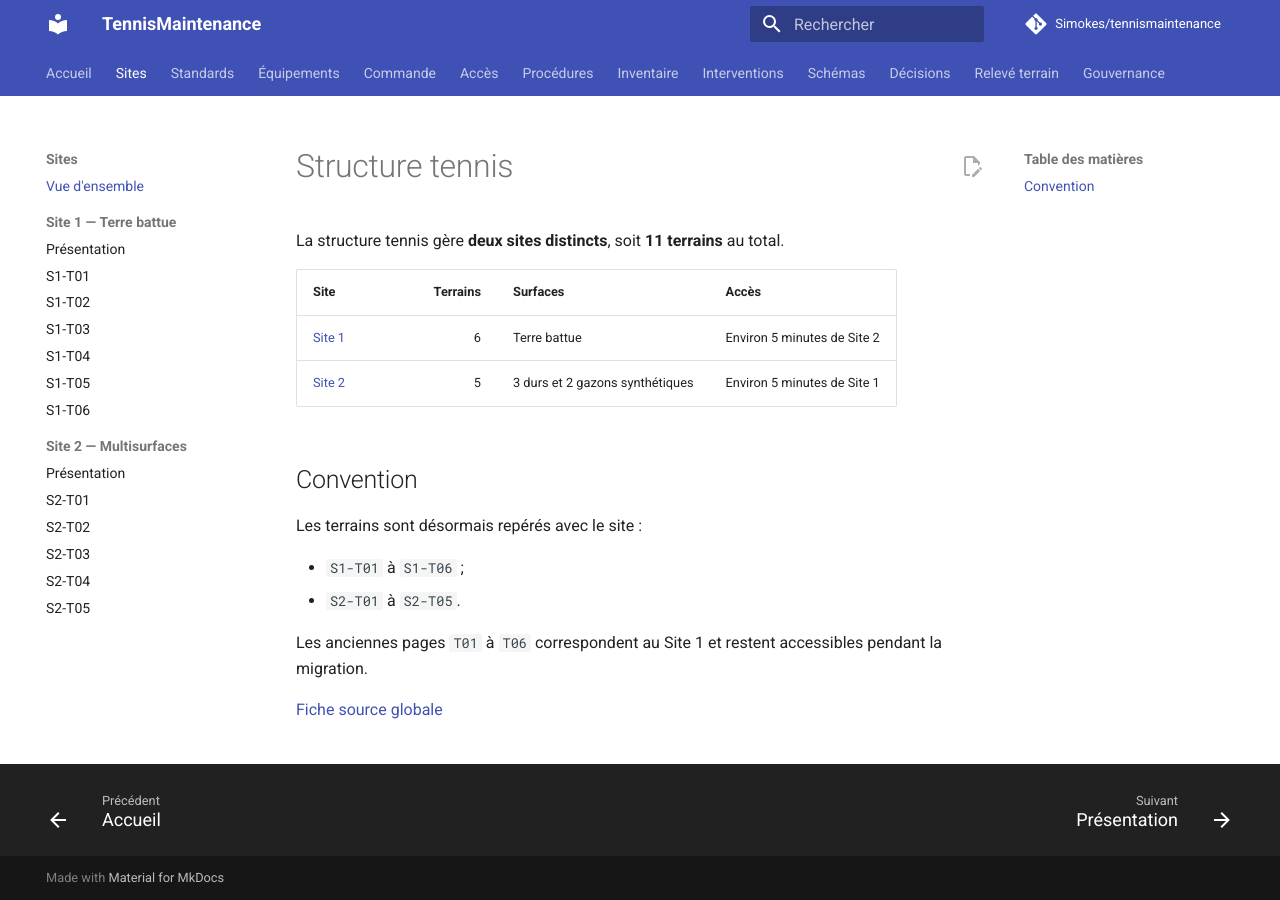
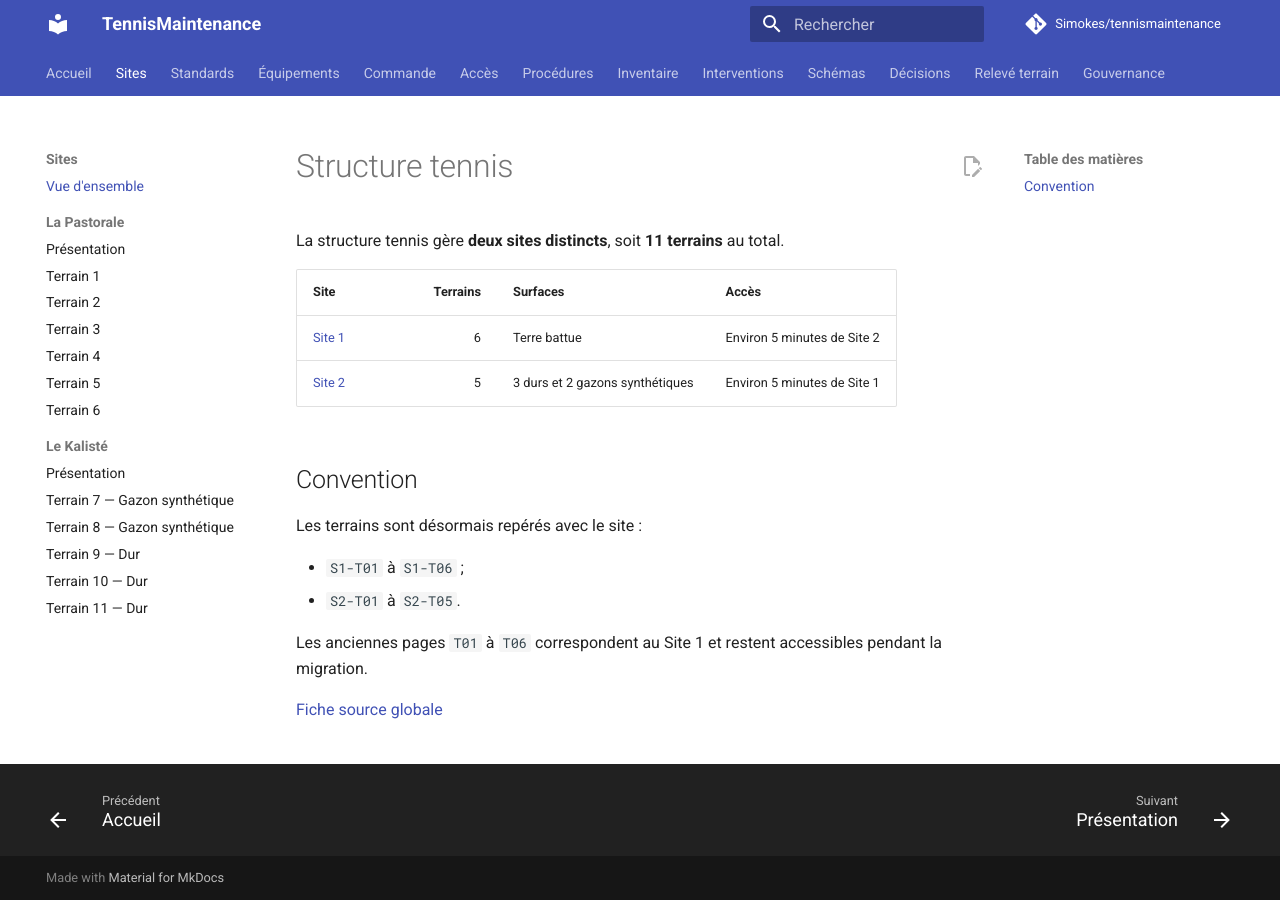
Before and after one commit to Simokes/tennismaintenance, an MkDocs documentation site: the page built from docs/sites/index.md, in a window 1280 px wide. Built offline with MkDocs 1.6.1 and Material for MkDocs 9.7.7, drawn with Linux system fonts in a browser that asks for light colours; comment, search, counter and statistics services are not loaded.

Commit message:
docs: update navigation with site names and real terrain numbers

```diff
--- a/mkdocs.yml
+++ b/mkdocs.yml
@@ -35,21 +35,21 @@ nav:
   - Accueil: index.md
   - Sites:
       - Vue d'ensemble: sites/index.md
-      - Site 1 — Terre battue:
+      - La Pastorale:
           - Présentation: sites/site-1/index.md
-          - S1-T01: terrains/T01.md
-          - S1-T02: terrains/T02.md
-          - S1-T03: terrains/T03.md
-          - S1-T04: terrains/T04.md
-          - S1-T05: terrains/T05.md
-          - S1-T06: terrains/T06.md
-      - Site 2 — Multisurfaces:
+          - Terrain 1: terrains/T01.md
+          - Terrain 2: terrains/T02.md
+          - Terrain 3: terrains/T03.md
+          - Terrain 4: terrains/T04.md
+          - Terrain 5: terrains/T05.md
+          - Terrain 6: terrains/T06.md
+      - Le Kalisté:
           - Présentation: sites/site-2/index.md
-          - S2-T01: sites/site-2/T01.md
-          - S2-T02: sites/site-2/T02.md
-          - S2-T03: sites/site-2/T03.md
-          - S2-T04: sites/site-2/T04.md
-          - S2-T05: sites/site-2/T05.md
+          - Terrain 7 — Gazon synthétique: sites/site-2/T07.md
+          - Terrain 8 — Gazon synthétique: sites/site-2/T08.md
+          - Terrain 9 — Dur: sites/site-2/T09.md
+          - Terrain 10 — Dur: sites/site-2/T10.md
+          - Terrain 11 — Dur: sites/site-2/T11.md
   - Standards:
       - Vue d'ensemble: standards/index.md
       - Sortie terrain: standards/sortie-terrain.md
@@ -63,7 +63,7 @@ nav:
       - Programmateur Hunter ICC: control/programmateur-hunter-icc.md
   - Accès:
       - Vue d'ensemble: access/index.md
-      - Contrôle d'accès du site 1: access/controle-acces-site.md
+      - Contrôle d'accès de La Pastorale: access/controle-acces-site.md
   - Procédures:
       - Vue d'ensemble: procedures/index.md
   - Inventaire:
```
